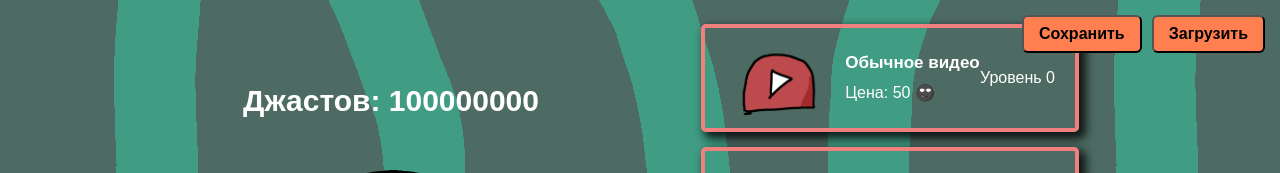
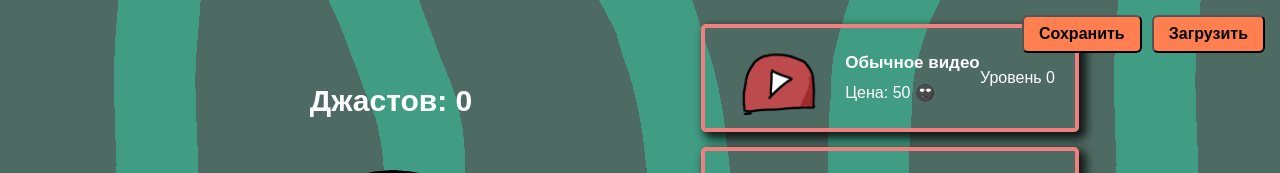
Before and after one commit to justaplayer228/justacombat, a plain HTML site: page index.html in a window 1280 px wide. Shown: the top 173 px of the page. Drawn offline with Linux system fonts and the light colour scheme.

Commit message:
2.0 quick fix!!!!

```diff
--- a/index.html
+++ b/index.html
@@ -14,7 +14,7 @@
         <div class="main">
             <div class="left">
                 <h1><span class="event"></span></h1>
-                <h3>Джастов:    <span class="gem-cost">100000000</span></h3>
+                <h3>Джастов:    <span class="gem-cost">0</span></h3>
                 <img src="./assets/clicker.png" alt="" srcset="" width="300" height="300" onclick="incrementGem()" class="gem-image" draggable="false">
             </div>
             <div class="right">
```
